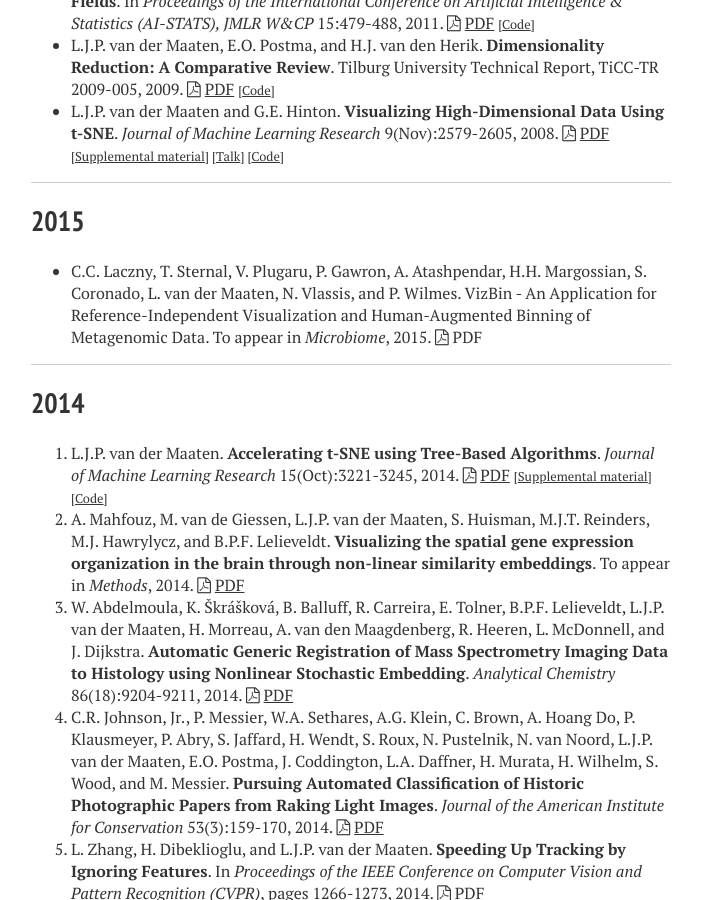
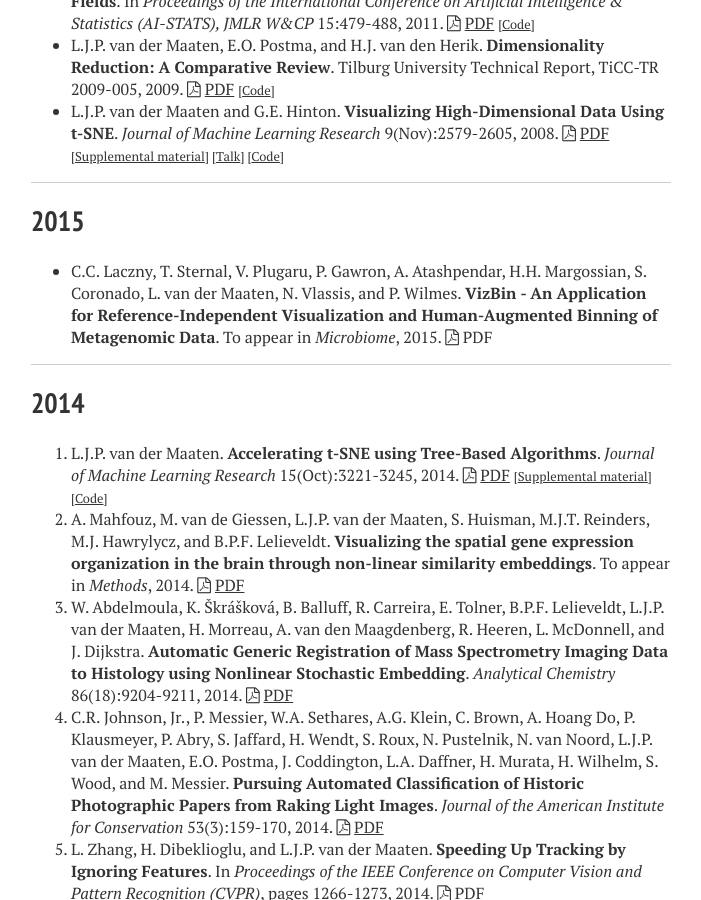
Before and after one commit to lvdmaaten/lvdmaaten.github.io, a Jekyll site: the page built from publications/index.md, in a window 1280 px wide and 900 px high, scrolled down 884 px. Shown: the whole window, without its empty margins (289-990 px from the left). Built offline with Jekyll 4.4.1, drawn with Linux system fonts in a browser that asks for light colours; nearby versions of some CDN libraries.

Commit message:
add publication

```diff
--- a/publications/index.md
+++ b/publications/index.md
@@ -33,7 +33,7 @@ For an overview of citations of my paper, please view my [Google Scholar profile
 
 ## 2015
 
-* C.C. Laczny, T. Sternal, V. Plugaru, P. Gawron, A. Atashpendar, H.H. Margossian, S. Coronado, L. van der Maaten, N. Vlassis, and P. Wilmes. VizBin - An Application for Reference-Independent Visualization and Human-Augmented Binning of Metagenomic Data. To appear in _Microbiome_, 2015. <i class="fa fa-file-pdf-o"></i> PDF
+* C.C. Laczny, T. Sternal, V. Plugaru, P. Gawron, A. Atashpendar, H.H. Margossian, S. Coronado, L. van der Maaten, N. Vlassis, and P. Wilmes. **VizBin - An Application for Reference-Independent Visualization and Human-Augmented Binning of Metagenomic Data**. To appear in _Microbiome_, 2015. <i class="fa fa-file-pdf-o"></i> PDF
 
 ---
 
```
Also changed, not shown: 3 other files.
